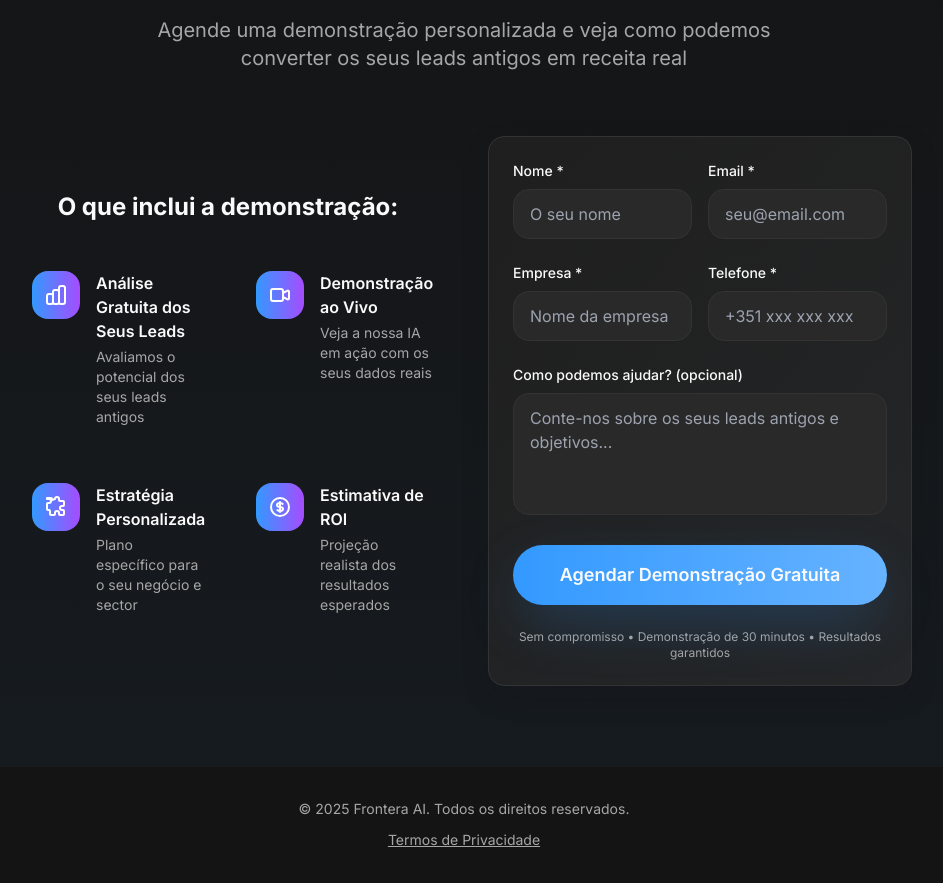
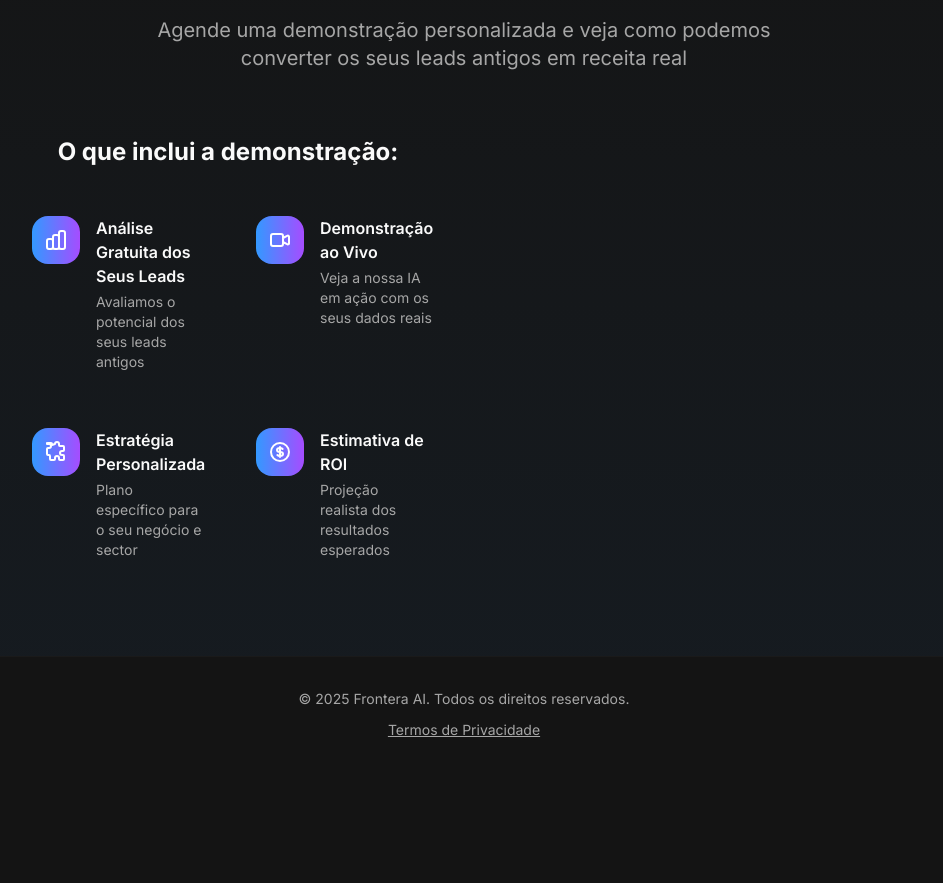
Before and after one commit to glcleao/fronteraai, a React (Vite) app: page / in a window 1280 px wide. Shown: the part 3160-4043 px from the top of the page, without its empty margins (176-1119 px from the left). After the commit the page ends 3933 px from the top, so only its background shows below. Built offline with nearby package versions, Linux system fonts and the light colour scheme.

Commit message:
Visual edit in Lovable
Edited UI in Lovable

```diff
--- a/src/components/ContactForm.tsx
+++ b/src/components/ContactForm.tsx
@@ -1,6 +1,5 @@
 import { useState } from 'react';
 import { useToast } from '@/hooks/use-toast';
-
 const ContactForm = () => {
   const [formData, setFormData] = useState({
     name: '',
@@ -10,22 +9,20 @@ const ContactForm = () => {
     message: ''
   });
   const [isSubmitting, setIsSubmitting] = useState(false);
-  const { toast } = useToast();
-
+  const {
+    toast
+  } = useToast();
   const handleSubmit = async (e: React.FormEvent) => {
     e.preventDefault();
     setIsSubmitting(true);
-
     try {
       // Simulate form submission - in a real app, this would send to your backend
       // The email glcleao@gmail.com would be handled server-side for security
       await new Promise(resolve => setTimeout(resolve, 1000));
-
       toast({
         title: "Pedido Enviado!",
-        description: "Entraremos em contacto consigo em breve para agendar a demonstração.",
+        description: "Entraremos em contacto consigo em breve para agendar a demonstração."
       });
-
       setFormData({
         name: '',
         email: '',
@@ -37,22 +34,19 @@ const ContactForm = () => {
       toast({
         title: "Erro",
         description: "Houve um problema ao enviar o seu pedido. Tente novamente.",
-        variant: "destructive",
+        variant: "destructive"
       });
     } finally {
       setIsSubmitting(false);
     }
   };
-
   const handleChange = (e: React.ChangeEvent<HTMLInputElement | HTMLTextAreaElement>) => {
     setFormData(prev => ({
       ...prev,
       [e.target.name]: e.target.value
     }));
   };
-
-  return (
-    <section id="contacto" className="py-20 bg-gradient-to-b from-background to-primary/5">
+  return <section id="contacto" className="py-20 bg-gradient-to-b from-background to-primary/5">
       <div className="container mx-auto px-6">
         <div className="max-w-4xl mx-auto">
           <div className="text-center mb-16">
@@ -70,45 +64,31 @@ const ContactForm = () => {
               <h3 className="text-2xl font-bold mb-8 text-center">O que inclui a demonstração:</h3>
 
               <div className="grid md:grid-cols-2 gap-6">
-                {[
-                  {
+                {[{
                 title: "Análise Gratuita dos Seus Leads",
                 desc: "Avaliamos o potencial dos seus leads antigos",
-                    icon: (
-                      <svg className="w-6 h-6" fill="none" stroke="currentColor" viewBox="0 0 24 24">
+                icon: <svg className="w-6 h-6" fill="none" stroke="currentColor" viewBox="0 0 24 24">
                         <path strokeLinecap="round" strokeLinejoin="round" strokeWidth={2} d="M9 19v-6a2 2 0 00-2-2H5a2 2 0 00-2 2v6a2 2 0 002 2h2a2 2 0 002-2zm0 0V9a2 2 0 012-2h2a2 2 0 012 2v10m-6 0a2 2 0 002 2h2a2 2 0 002-2m0 0V5a2 2 0 012-2h2a2 2 0 012 2v14a2 2 0 01-2 2h-2a2 2 0 01-2-2z" />
                       </svg>
-                    )
-                  },
-                  {
+              }, {
                 title: "Demonstração ao Vivo",
                 desc: "Veja a nossa IA em ação com os seus dados reais",
-                    icon: (
-                      <svg className="w-6 h-6" fill="none" stroke="currentColor" viewBox="0 0 24 24">
+                icon: <svg className="w-6 h-6" fill="none" stroke="currentColor" viewBox="0 0 24 24">
                         <path strokeLinecap="round" strokeLinejoin="round" strokeWidth={2} d="M15 10l4.553-2.276A1 1 0 0121 8.618v6.764a1 1 0 01-1.447.894L15 14M5 18h8a2 2 0 002-2V8a2 2 0 00-2-2H5a2 2 0 00-2 2v8a2 2 0 002 2z" />
                       </svg>
-                    )
-                  },
-                  {
+              }, {
                 title: "Estratégia Personalizada",
                 desc: "Plano específico para o seu negócio e sector",
-                    icon: (
-                      <svg className="w-6 h-6" fill="none" stroke="currentColor" viewBox="0 0 24 24">
+                icon: <svg className="w-6 h-6" fill="none" stroke="currentColor" viewBox="0 0 24 24">
                         <path strokeLinecap="round" strokeLinejoin="round" strokeWidth={2} d="M11 4a2 2 0 114 0v1a1 1 0 001 1h3a1 1 0 011 1v3a1 1 0 01-1 1h-1a2 2 0 100 4h1a1 1 0 011 1v3a1 1 0 01-1 1h-3a1 1 0 01-1-1v-1a2 2 0 10-4 0v1a1 1 0 01-1 1H7a1 1 0 01-1-1v-3a1 1 0 00-1-1H4a1 1 0 01-1-1V9a1 1 0 011-1h1a2 2 0 100-4H4a1 1 0 01-1-1V4a1 1 0 011-1h3a1 1 0 011 1v1z" />
                       </svg>
-                    )
-                  },
-                  {
+              }, {
                 title: "Estimativa de ROI",
                 desc: "Projeção realista dos resultados esperados",
-                    icon: (
-                      <svg className="w-6 h-6" fill="none" stroke="currentColor" viewBox="0 0 24 24">
+                icon: <svg className="w-6 h-6" fill="none" stroke="currentColor" viewBox="0 0 24 24">
                         <path strokeLinecap="round" strokeLinejoin="round" strokeWidth={2} d="M12 8c-1.657 0-3 .895-3 2s1.343 2 3 2 3 .895 3 2-1.343 2-3 2m0-8c1.11 0 2.08.402 2.599 1M12 8V7m0 1v8m0 0v1m0-1c-1.11 0-2.08-.402-2.599-1M21 12a9 9 0 11-18 0 9 9 0 0118 0z" />
                       </svg>
-                    )
-                  }
-                ].map((benefit, index) => (
-                  <div key={index} className="flex items-start space-x-4 p-4 rounded-lg hover:bg-primary/5 transition-colors">
+              }].map((benefit, index) => <div key={index} className="flex items-start space-x-4 p-4 rounded-lg hover:bg-primary/5 transition-colors">
                     <div className="w-12 h-12 rounded-lg bg-gradient-to-r from-primary to-accent flex items-center justify-center flex-shrink-0 text-white">
                       {benefit.icon}
                     </div>
@@ -116,113 +96,15 @@ const ContactForm = () => {
                       <h4 className="font-semibold text-foreground mb-1">{benefit.title}</h4>
                       <p className="text-muted-foreground text-sm">{benefit.desc}</p>
                     </div>
-                  </div>
-                ))}
+                  </div>)}
               </div>
             </div>
 
             {/* Right side - Form */}
-            <div className="card-premium">
-              <form onSubmit={handleSubmit} className="space-y-6">
-                <div className="grid md:grid-cols-2 gap-4">
-                  <div>
-                    <label htmlFor="name" className="block text-sm font-medium text-foreground mb-2">
-                      Nome *
-                    </label>
-                    <input
-                      type="text"
-                      id="name"
-                      name="name"
-                      required
-                      value={formData.name}
-                      onChange={handleChange}
-                      className="w-full px-4 py-3 bg-input border border-border rounded-lg focus:ring-2 focus:ring-primary focus:border-primary transition-colors text-foreground"
-                      placeholder="O seu nome"
-                    />
-                  </div>
-                  <div>
-                    <label htmlFor="email" className="block text-sm font-medium text-foreground mb-2">
-                      Email *
-                    </label>
-                    <input
-                      type="email"
-                      id="email"
-                      name="email"
-                      required
-                      value={formData.email}
-                      onChange={handleChange}
-                      className="w-full px-4 py-3 bg-input border border-border rounded-lg focus:ring-2 focus:ring-primary focus:border-primary transition-colors text-foreground"
-                      placeholder="seu@email.com"
-                    />
-                  </div>
-                </div>
 
-                <div className="grid md:grid-cols-2 gap-4">
-                  <div>
-                    <label htmlFor="company" className="block text-sm font-medium text-foreground mb-2">
-                      Empresa *
-                    </label>
-                    <input
-                      type="text"
-                      id="company"
-                      name="company"
-                      required
-                      value={formData.company}
-                      onChange={handleChange}
-                      className="w-full px-4 py-3 bg-input border border-border rounded-lg focus:ring-2 focus:ring-primary focus:border-primary transition-colors text-foreground"
-                      placeholder="Nome da empresa"
-                    />
-                  </div>
-                  <div>
-                    <label htmlFor="phone" className="block text-sm font-medium text-foreground mb-2">
-                      Telefone *
-                    </label>
-                    <input
-                      type="tel"
-                      id="phone"
-                      name="phone"
-                      required
-                      value={formData.phone}
-                      onChange={handleChange}
-                      className="w-full px-4 py-3 bg-input border border-border rounded-lg focus:ring-2 focus:ring-primary focus:border-primary transition-colors text-foreground"
-                      placeholder="+351 xxx xxx xxx"
-                    />
-                  </div>
-                </div>
-
-                <div>
-                  <label htmlFor="message" className="block text-sm font-medium text-foreground mb-2">
-                    Como podemos ajudar? (opcional)
-                  </label>
-                  <textarea
-                    id="message"
-                    name="message"
-                    rows={4}
-                    value={formData.message}
-                    onChange={handleChange}
-                    className="w-full px-4 py-3 bg-input border border-border rounded-lg focus:ring-2 focus:ring-primary focus:border-primary transition-colors text-foreground resize-none"
-                    placeholder="Conte-nos sobre os seus leads antigos e objetivos..."
-                  />
-                </div>
-
-                <button
-                  type="submit"
-                  disabled={isSubmitting}
-                  className="w-full btn-hero disabled:opacity-50 disabled:cursor-not-allowed"
-                >
-                  {isSubmitting ? 'A enviar...' : 'Agendar Demonstração Gratuita'}
-                </button>
-
-                <p className="text-xs text-muted-foreground text-center">
-                  Sem compromisso • Demonstração de 30 minutos • Resultados garantidos
-                </p>
-              </form>
           </div>
         </div>
       </div>
-      </div>
-    </section>
-  );
+    </section>;
 };
-
 export default ContactForm;
```
Lines whose indentation alone changed are shown as unchanged.
